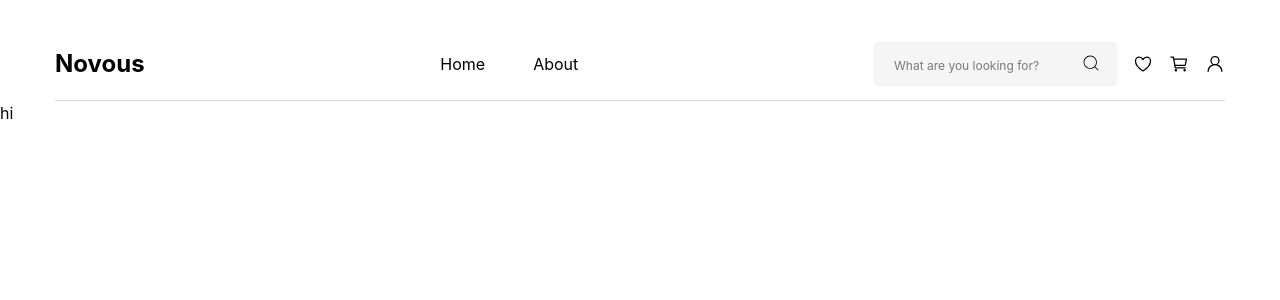
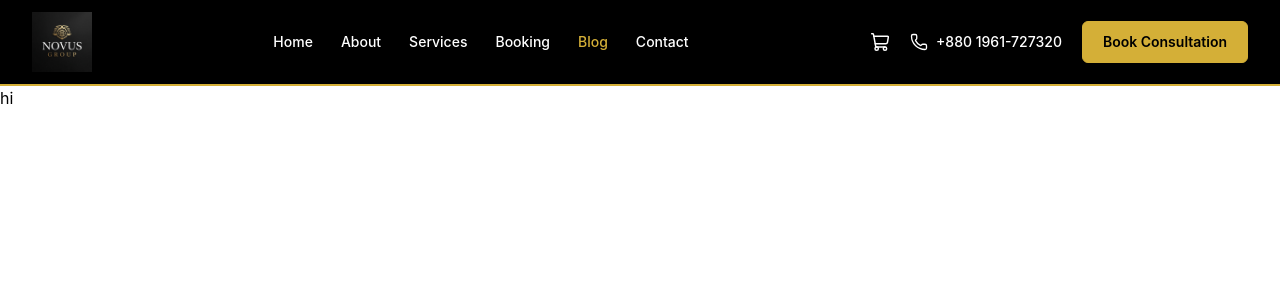
Before and after one commit to mahid76/novus, a React (Vite) app: page / in a window 1280 px wide. Shown: the top 300 px of the page. Built offline with nearby package versions, Linux system fonts and the light colour scheme.

Commit message:
Navbar added

```diff
--- a/src/components/Layout/Container.jsx
+++ b/src/components/Layout/Container.jsx
@@ -2,7 +2,7 @@ import React from 'react'
 
 const Container = ({children}) => {
   return (
-    <div className=' w-[1170px] mx-auto  '>
+    <div className='w-full max-w-7xl mx-auto px-4 sm:px-6 lg:px-8'>
       {children}
     </div>
   )
--- a/src/components/Logo/Logo.jsx
+++ /dev/null
@@ -1,15 +0,0 @@
-import React from 'react'
-
-const Logo = ({className}) => {
-  return (
-
-
-    <div>
-      <p className={`font-secondary font-bold text-[24px] tracking-[3%]  ${className}` }>
-        Novous
-      </p>
-    </div>
-  )
-}
-
-export default Logo
--- a/src/components/MainRoute/MainRoute.jsx
+++ b/src/components/MainRoute/MainRoute.jsx
@@ -6,10 +6,7 @@ import Container from '../Layout/Container'
 const MainRoute = () => {
   return (
     <div>
-     <Container>
-
       <Navbar />
-     </Container>
       <Outlet />
     </div>
   )
--- a/src/components/Navbar/Navbar.jsx
+++ b/src/components/Navbar/Navbar.jsx
@@ -1,72 +1,153 @@
-import { CiSearch } from "react-icons/ci";
-import { GoPerson } from "react-icons/go";
-import { IoCartOutline, IoHeartOutline } from "react-icons/io5";
-import { Link } from "react-router";
-import Container from "../Layout/Container";
-import Logo from "../Logo/Logo";
+import React, { useState } from 'react'
+import { ShoppingCart, Phone } from "lucide-react";
+import logo from '../../assets/logo.jpeg'
+import Container from '../Layout/Container';
 
 const Navbar = () => {
-	const navItem = [
-		{
-			title: "Home",
-			linkTo: "/",
-		},
+    const navLinks = [
+        { label: "Home", href: "#" },
+        { label: "About", href: "#" },
+        { label: "Services", href: "#" },
+        { label: "Booking", href: "#" },
+        { label: "Blog", href: "#" },
+        { label: "Contact", href: "#" }
+    ];
 
+    const [activeLink, setActiveLink] = useState("Blog");
 
+    return (
+        <header className="border-b-2 border-b-[#d4af37] bg-black">
+            <Container>
+                <nav className="flex items-center justify-between py-3">
+                    {/* Logo */}
+                    <a href="#" className="flex items-center gap-3">
+                        <img className='max-w-15' src={logo} alt="" />
+                    </a>
 
-		{
-			title: "About",
-			linkTo: "about",
-		},
+                    {/* Nav links */}
+                    <ul className="hidden items-center gap-7 text-sm font-medium text-white lg:flex">
+                        {navLinks.map((link) => (
+                            <li key={link.label}>
+                                <a
+                                    href={link.href}
+                                    onClick={(e) => {
+                                        e.preventDefault();
+                                        setActiveLink(link.label);
+                                    }}
+                                    className={
+                                        activeLink === link.label
+                                            ? "text-[#d4af37]"
+                                            : "transition-colors hover:text-[#d4af37]"
+                                    }
+                                >
+                                    {link.label}
+                                </a>
+                            </li>
+                        ))}
+                    </ul>
 
-	];
-	return (
-		<nav className="pt-[42px] pb-[14px] border-b border-b-[#D9D9D9]">
-			<Container>
-				<div className="flex  items-center justify-between">
-					<div className=" logo">
-						<Link to={"/"}>
-							<Logo />
-						</Link>
-					</div>
-					<div className="">
-						<ul className="flex md:flex-row flex-col gap-x-[48px] text-black font-primary leading-6 items-center ">
-							{navItem.map((item) => (
-								<li key={item.title}>
-									<Link to={item.linkTo}>{item.title}</Link>
-								</li>
-							))}
-						</ul>
-					</div>
-					<div className=" flex items-center gap-x-4   ">
-						<div className="max-w-[243px] relative  ">
-							<input
-								className="w-full outline-0 rounded py-[10px] pl-5 pr-9  bg-[#F5F5F5] placeholder:text-[12px] font-primary "
-								type="search"
-								placeholder="What are you looking for?"
-							/>
-							<div className="absolute  top-[11px] right-[16px]">
-								<a href="#">
-									{" "}
-									<CiSearch className="text-[20px] " />
-								</a>
-							</div>
-						</div>
-						<a href="#">
-							<IoHeartOutline size={20} />
-						</a>
-						<Link to={"/cart"} >
-							{" "}
-							<IoCartOutline size={20} />
-						</Link>
-						<a href="#">
-							<GoPerson size={20} />
-						</a>
-					</div>
-				</div>
-			</Container>
-		</nav>
-	);
-};
+                    {/* Right side */}
+                    <div className="hidden items-center gap-5 lg:flex">
+                        <button
+                            type="button"
+                            aria-label="Cart"
+                            className="text-white hover:text-[#d4af37]"
+                        >
+                            <ShoppingCart size={20} strokeWidth={1.75} />
+                        </button>
 
-export default Navbar;
+                        <a
+                            href="tel:+8801961727320"
+                            className="flex items-center gap-2 text-sm font-medium text-white hover:text-[#d4af37]"
+                        >
+                            <Phone size={18} strokeWidth={1.75} />
+                            <p>+880 1961-727320</p>
+                        </a>
+
+                        <a
+                            href="#"
+                            className="rounded-md border border-[#d4af37] bg-[#d4af37] px-5 py-2.5 text-sm font-semibold text-black transition-all duration-400 hover:bg-black hover:text-[#d4af37]"
+                        >
+                            Book Consultation
+                        </a>
+                    </div>
+                </nav>
+            </Container >
+        </header >
+    )
+}
+
+export default Navbar
+// import React from 'react'
+// import { ShoppingCart, Phone } from "lucide-react";
+// import logo from '../../assets/logo.jpeg'
+// import Container from '../Layout/Container';
+
+// const Navbar = () => {
+//     const navLinks = [
+//         { label: "Home", href: "#" },
+//         { label: "About", href: "#" },
+//         { label: "Services", href: "#" },
+//         { label: "Booking", href: "#" },
+//         { label: "Blog", href: "#", active: true },
+//         { label: "Contact", href: "#" }
+//     ];
+//     return (
+//         <header className="border-b-2 border-b-[#d4af37] bg-black">
+//             <Container>
+//                 <nav className="flex items-center justify-between py-3">
+//                     {/* Logo */}
+//                     <a href="#" className="flex items-center gap-3">
+//                         <img className='max-w-[60px]' src={logo} alt="" />
+//                     </a>
+
+//                     {/* Nav links */}
+//                     <ul className="hidden items-center gap-7 text-sm font-medium text-white lg:flex">
+//                         {navLinks.map((link) => (
+//                             <li key={link.label}>
+//                                 <a
+//                                     href={link.href}
+//                                     className={
+//                                         link.active
+//                                             ? "text-[#d4af37]"
+//                                             : "transition-colors hover:text-[#d4af37]"
+//                                     }
+//                                 >
+//                                     {link.label}
+//                                 </a>
+//                             </li>
+//                         ))}
+//                     </ul>
+
+//                     {/* Right side */}
+//                     <div className="hidden items-center gap-5 lg:flex">
+//                         <button
+//                             type="button"
+//                             aria-label="Cart"
+//                             className="text-white hover:text-[#d4af37]"
+//                         >
+//                             <ShoppingCart size={20} strokeWidth={1.75} />
+//                         </button>
+
+//                         <a
+//                             href="tel:+8801961727320"
+//                             className="flex items-center gap-2 text-sm font-medium text-white hover:text-[#d4af37]"
+//                         >
+//                             <Phone size={18} strokeWidth={1.75} />
+//                             <p>+880 1961-727320</p>
+//                         </a>
+
+//                         <a
+//                             href="#"
+//                             className="rounded-md bg-emerald-700 px-5 py-2.5 text-sm font-semibold text-white transition-colors hover:bg-emerald-800"
+//                         >
+//                             Book Consultation
+//                         </a>
+//                     </div>
+//                 </nav>
+//             </Container>
+//         </header>
+//     )
+// }
+
+// export default Navbar
```
